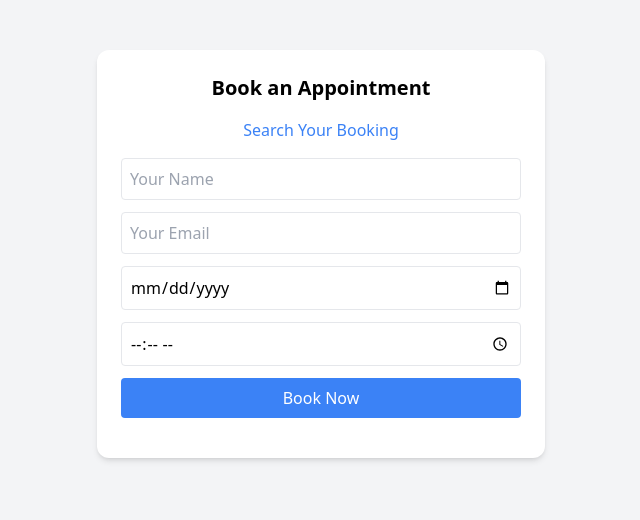
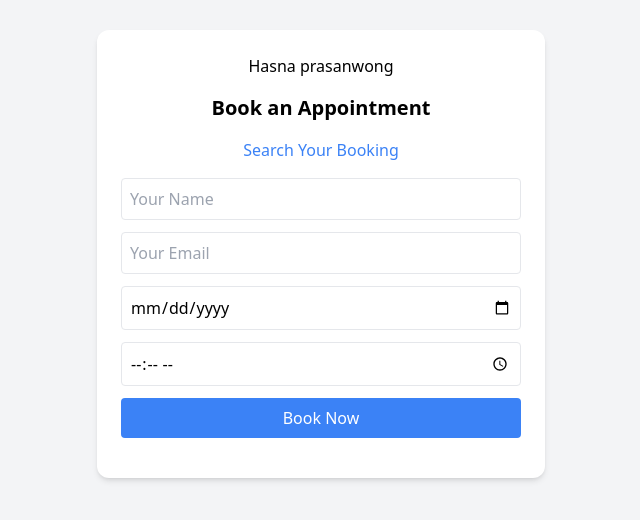
Before and after one commit to prdld/dcontrol, a plain HTML site: page index.html in a window 1280 px wide. Shown: the part 146-666 px from the top of the page, without its empty margins (319-959 px from the left). Drawn offline with nearby package versions, Linux system fonts and the light colour scheme.

Commit message:
add name

```diff
--- a/index.html
+++ b/index.html
@@ -13,6 +13,7 @@
 <body class="flex flex-col items-center justify-center min-h-screen bg-gray-100 space-y-6">
     <div class="p-6 max-w-md bg-white rounded-xl shadow-md space-y-4">
         <div class="flex flex-col items-center space-y-4">
+            <h2>Hasna prasanwong</h2>
             <h2 class="text-xl font-bold">Book an Appointment</h2>
             <a href="./search/" class="text-blue-500 hover:underline">Search Your Booking</a>
         </div>
```
